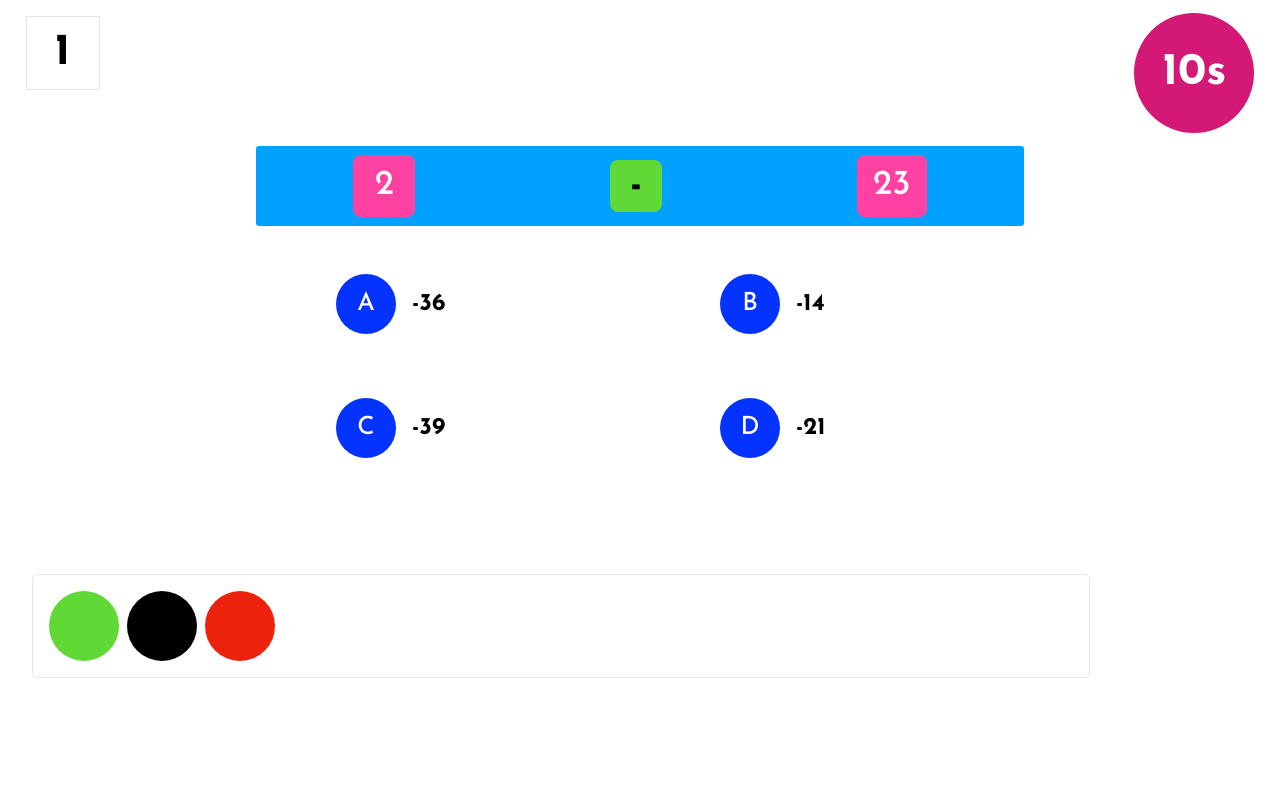
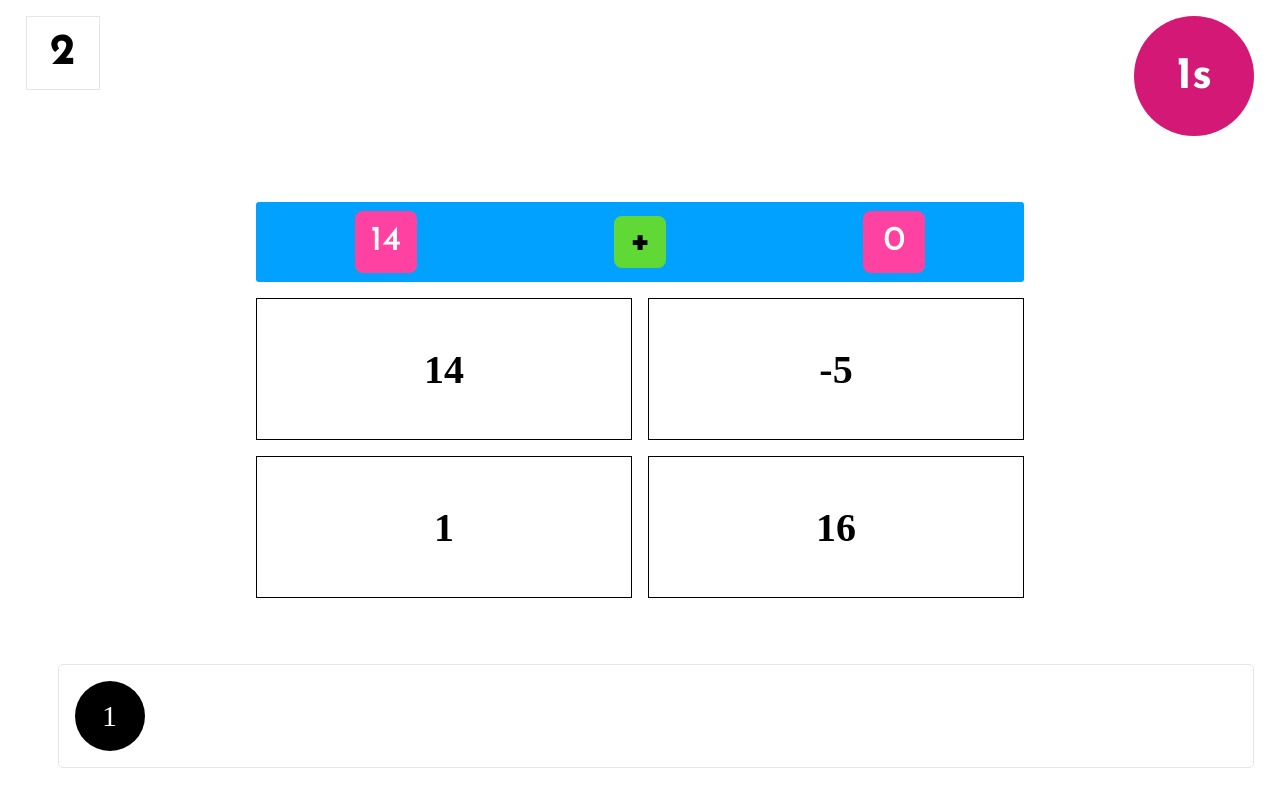
Before and after one commit to arslonbekXX/fake, a plain HTML site: page projects/quiz-app/index.html in a window 1280 px wide. Drawn offline with Linux system fonts and the light colour scheme.

Commit message:
quiz-app v1 finished

```diff
--- /dev/null
+++ b/projects/quiz-app/constants.js
@@ -0,0 +1,5 @@
+export const OPERATIONS = ["+", "-", "*"];
+export const INTERVAL = 20;
+export const MAX_SECOND = 3;
+export const MIN_SECOND = 0;
+export const MAX_COUNT = 10;
--- a/projects/quiz-app/index.html
+++ b/projects/quiz-app/index.html
@@ -7,58 +7,25 @@
 		<title>QUIZ APP</title>
 	</head>
 	<body>
-		<!-- Wrapper quiz -->
-		<div class="wrapper_quiz">
-			<!-- order number -->
-			<div class="order_number">1</div>
+		<div class="order">1</div>
+		<div class="timer">10s</div>
 
-			<!-- timer content -->
-			<div class="timer_content">
-				<p id="timer">10s</p>
-			</div>
-			<div class="clear"></div>
-
-			<!-- questions content -->
-			<div class="questions_content">
+		<div class="quiz">
+			<div class="quiz_content">
 				<p id="number_1">5</p>
 				<p id="operation">*</p>
 				<p id="number_2">10</p>
 			</div>
 
-			<!-- answers content -->
-			<div class="answers_content">
-				<div class="row">
-					<div class="answer_box">
-						<div class="answer_btn">A</div>
-						<span class="answer_text">26</span>
-					</div>
-					<div class="answer_box">
-						<div class="answer_btn">B</div>
-						<span class="answer_text">27</span>
-					</div>
-				</div>
+			<div class="quiz_answers">
+				<div class="answer_box">26</div>
+				<div class="answer_box">27</div>
+				<div class="answer_box">28</div>
+				<div class="answer_box">29</div>
+			</div>
+		</div>
 
-				<div class="row">
-					<div class="answer_box">
-						<div class="answer_btn">C</div>
-						<span class="answer_text">28</span>
-					</div>
-					<div class="answer_box">
-						<div class="answer_btn">D</div>
-						<span class="answer_text">29</span>
-					</div>
-				</div>
-			</div>
-
-			<!-- points content -->
-			<ul class="points_content">
-				<li class="pointer pointer-success"></li>
-				<li class="pointer pointer-timed"></li>
-				<li class="pointer pointer-failed"></li>
-			</ul>
-
-			<!-- created by gocodinggo -->
-		</div>
+		<ul class="points"></ul>
 	</body>
 	<script type="module" src="./main.js"></script>
 </html>
--- a/projects/quiz-app/main.js
+++ b/projects/quiz-app/main.js
@@ -1,16 +1,22 @@
 import { randomNumber } from "./utils.js";
+import { OPERATIONS, INTERVAL, MAX_SECOND, MIN_SECOND, MAX_COUNT } from "./constants.js";
+
 // DOM VARIABLES
-const orderNumber = document.querySelector(".order_number");
-const timer = document.getElementById("timer");
+const orderNumber = document.querySelector(".order");
+const timer = document.querySelector(".timer");
 const number1Elm = document.getElementById("number_1");
 const number2Elm = document.getElementById("number_2");
 const operationElm = document.getElementById("operation");
-const answersContent = document.querySelector(".answers_content");
-const answer_boxes = document.querySelectorAll(".answer_box");
+const answersContent = document.querySelector(".quiz_answers");
+const pointsContent = document.querySelector(".points");
+
 // LOGICAL VARIABLES
-const OPERATIONS = ["+", "-", "*"];
-const INTERVAL = 20;
+
 const quizzes = [];
+const time = {
+	intervalID: null,
+	value: MAX_SECOND,
+};
 
 // HANDLE FUNCTIONS
 
@@ -21,20 +27,31 @@ function handleAnswer(selectedAnswer) {
 	nextQuiz();
 }
 // UI FUNCTION
-
 function renderQuiz(quiz) {
 	const { number1, number2, operation, correctAnswer, answers } = quiz;
 	number1Elm.innerText = number1;
 	number2Elm.innerText = number2;
 	operationElm.innerText = operation;
 
-	answer_boxes.forEach((box, idx) => {
+	const answerBoxes = answersContent.children;
+
+	for (let idx = 0; idx < answerBoxes.length; idx++) {
+		const answerBox = answerBoxes[idx];
 		const answer = answers[idx];
-		box.querySelector(".answer_text").innerText = answer;
-		box.addEventListener("click", () => handleAnswer(answer));
-	});
+		answerBox.innerText = answer;
+		answerBox.onclick = () => handleAnswer(answer);
+	}
 
 	orderNumber.innerText = quizzes.length;
+}
+
+function renderPoint() {
+	if (quizzes.length <= 0) return;
+	const { status } = quizzes[quizzes.length - 1];
+	const point = document.createElement("div");
+	point.classList.add("point", `point-${status}`);
+	point.innerText = quizzes.length;
+	pointsContent.appendChild(point);
 }
 
 // LOGIC FUNCTIONS
@@ -70,17 +87,30 @@ function generateQuiz() {
 	};
 }
 
+function startTimer() {
+	clearInterval(time.intervalID);
+	time.value = MAX_SECOND;
+	timer.innerText = `${time.value}s`;
+
+	time.intervalID = setInterval(() => {
+		timer.innerText = `${--time.value}s`;
+		if (time.value === MIN_SECOND) nextQuiz();
+	}, 1000);
+}
+
 function nextQuiz() {
+	if (quizzes.length === MAX_COUNT) return clearInterval(time.intervalID);
+
+	renderPoint();
 	const newQuiz = generateQuiz();
 	quizzes.push(newQuiz);
 
-	console.log("quizzes = ", quizzes);
-
 	renderQuiz(newQuiz);
+	startTimer();
 }
 
 function init() {
 	nextQuiz();
 }
 
-window.addEventListener("load", init);
+init();
--- a/projects/quiz-app/styles/style.css
+++ b/projects/quiz-app/styles/style.css
@@ -1,21 +1,27 @@
 @import "./constants.css";
+* {
+	user-select: none;
+}
 
 body {
 	margin: 0;
 	padding: 0;
 }
 
-.wrapper_quiz {
-	position: relative;
+.quiz {
 	width: 100vw;
 	height: 100vh;
+	display: flex;
+	flex-direction: column;
+	align-items: center;
+	justify-content: center;
 }
 
 .d-none {
 	display: none !important;
 }
 
-.order_number {
+.order {
 	position: absolute;
 	left: 2%;
 	top: 2%;
@@ -23,16 +29,16 @@ body {
 	padding: 1rem;
 	width: 40px;
 	height: 40px;
+	display: flex;
+	align-items: center;
 	justify-content: center;
-	align-items: center;
-	display: flex;
 	font-family: var(--bold);
 	color: var(--dark);
 	border: 0.5px solid var(--borderColor);
 }
 
 /* Start Timer container */
-.timer_content {
+.timer {
 	width: 120px;
 	height: 120px;
 	background: var(--darkPink);
@@ -40,24 +46,18 @@ body {
 	display: flex;
 	justify-content: center;
 	align-items: center;
-	float: right;
-	margin: 1% 2%;
-}
-
-.timer_content p {
+	position: absolute;
+	top: 2%;
+	right: 2%;
 	font-size: 45px;
 	font-family: bold-josefina;
 	color: var(--light);
 }
 
-.clear {
-	clear: both;
-}
-
 /* End Timer Container */
 
 /* Start Questions container */
-.questions_content {
+.quiz_content {
 	width: 60%;
 	height: 80px;
 	background: var(--lightPrimary);
@@ -69,13 +69,13 @@ body {
 	margin-bottom: 1rem;
 }
 
-.questions_content span {
+.quiz_content span {
 	padding: 0.5rem;
 	background: red;
 }
 
-.questions_content #number_1,
-.questions_content #number_2 {
+.quiz_content #number_1,
+.quiz_content #number_2 {
 	display: flex;
 	align-items: center;
 	justify-content: center;
@@ -91,7 +91,7 @@ body {
 	font-family: var(--medium);
 }
 
-.questions_content #operation {
+.quiz_content #operation {
 	display: flex;
 	align-items: center;
 	justify-content: center;
@@ -109,58 +109,39 @@ body {
 /* End Questions container */
 
 /* Start Answers container */
-.answers_content {
+.quiz_answers {
 	width: 60%;
 	height: 300px;
 	margin: 0 auto;
+	display: grid;
+	grid-template-columns: 1fr 1fr;
+	grid-template-rows: 1fr 1fr;
+	gap: 1rem;
 }
 
-.answers_content .row {
-	display: flex;
-	justify-content: space-around;
-	align-items: flex-start;
-	margin: 2rem 0;
+.quiz_answers .answer_box {
+	display: grid;
+	place-items: center;
+	font-size: 40px;
+	font-weight: bold;
+	border: 1px solid;
+	cursor: pointer;
+	transition: 0.03s transform linear;
 }
 
-.answers_content .row .answer_box {
-	padding: 1rem 5rem;
-	display: flex;
-	align-items: center;
-	transition: 0.1s transform linear;
-	cursor: pointer;
-	flex: 1;
+.quiz_answers .answer_box:active {
+	transform: scale(0.98);
 }
 
-.answers_content .row .answer_box:hover {
-	border: 0.5px solid var(--borderColor);
-}
-
-.answers_content .row .answer_box:active {
-	transform: scale(0.93);
-}
-
-.answers_content .row .answer_box .answer_btn {
-	width: 60px;
-	height: 60px;
-	background: var(--darkPrimary);
-	font-size: 25px;
-	color: var(--light);
-	font-family: var(--medium);
-	border-radius: 30px;
-	text-align: center;
-	line-height: 60px;
-	margin-right: 1rem;
-}
-
-.answers_content .row .answer_box .answer_text {
-	font-size: 24px;
-	font-family: var(--bold);
-}
 /* End Answers container */
 
 /* Start Points container */
-.points_content {
-	width: 80%;
+.points {
+	position: absolute;
+	left: 2%;
+	right: 2%;
+	bottom: 2%;
+	width: auto;
 	height: 70px;
 	padding: 1rem;
 	margin-left: 2rem;
@@ -169,26 +150,27 @@ body {
 	border: 0.5px solid var(--borderColor);
 }
 
-.points_content .pointer {
+.points .point {
 	width: 70px;
 	height: 70px;
 	background-color: var(--dark);
 	list-style: none;
 	border-radius: 35px;
 	margin-right: 0.5rem;
+	display: grid;
+	place-items: center;
+	color: #fff;
+	font-size: 30px;
 }
-/* to`g`ri javob belgilangan holatdagi style */
-.points_content .pointer-success {
+.points .point-SUCCESS {
 	background-color: var(--green);
 }
 
-/* noto`g`ri javob belgilangan holatdagi style */
-.points_content .pointer-failed {
+.points .point-FAIL {
 	background-color: var(--red);
 }
 
-/* belgilab ulgirilmagan holatdagi style */
-.points_content .pointer-timed {
+.points .point-TIMED {
 	background-color: var(--dark);
 }
 
@@ -275,7 +257,7 @@ body {
 	margin: 0 1rem;
 	font-family: var(--medium);
 }
-.wrapper_total_points .points .point_box .pointer {
+.wrapper_total_points .points .point_box .point {
 	width: 80px;
 	height: 80px;
 	background-color: var(--dark);
@@ -283,12 +265,12 @@ body {
 	border-radius: 40px;
 }
 /* to`g`ri javob belgilangan holatdagi style */
-.wrapper_total_points .points .point_box .pointer-success {
+.wrapper_total_points .points .point_box .point-success {
 	background-color: var(--green);
 }
 
 /* noto`g`ri javob belgilangan holatdagi style */
-.wrapper_total_points .points .point_box .pointer-failed {
+.wrapper_total_points .points .point_box .point-failed {
 	background-color: var(--red);
 }
 
```
Also changed, not shown: README.md.
